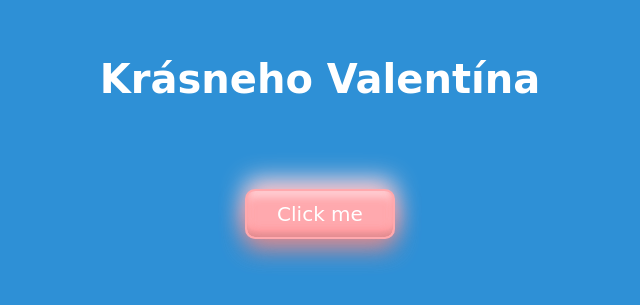
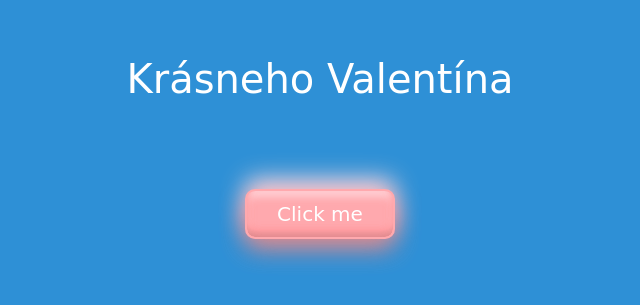
Before and after one commit to viktorliptakco/polaroid, a plain HTML site: page index.html in a window 1280 px wide. Shown: the part 211-516 px from the top of the page, without its empty margins (320-960 px from the left). Drawn offline with Linux system fonts and the light colour scheme; a web font is replaced by a local one.

Commit message:
Head sign edit

```diff
--- a/css/style.scss
+++ b/css/style.scss
@@ -413,6 +413,9 @@ html {
     display: flex;
     justify-content: center;
     top: 30%;
+    & h1 {
+        font-weight: 400;
+    }
 }
 
 .noselect {
```
Also changed, not shown: css/style.css, 1 other file.
